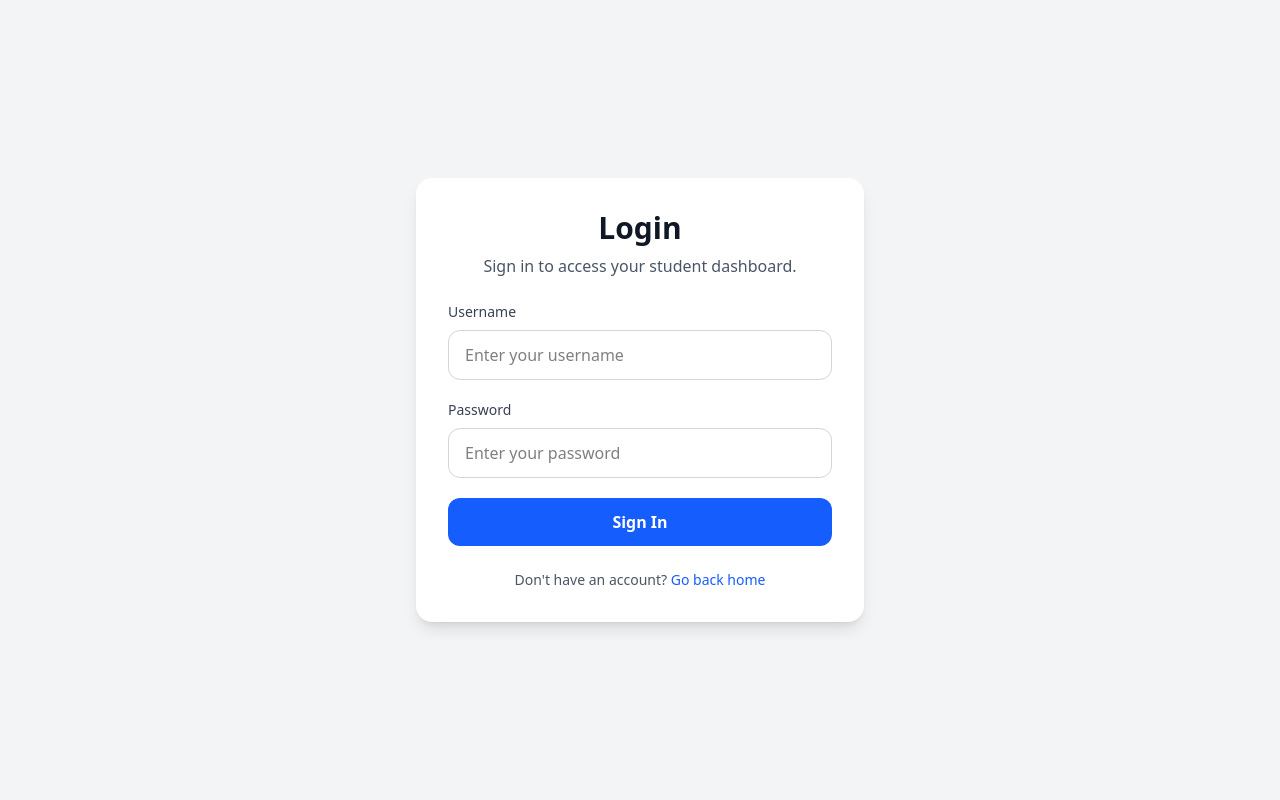
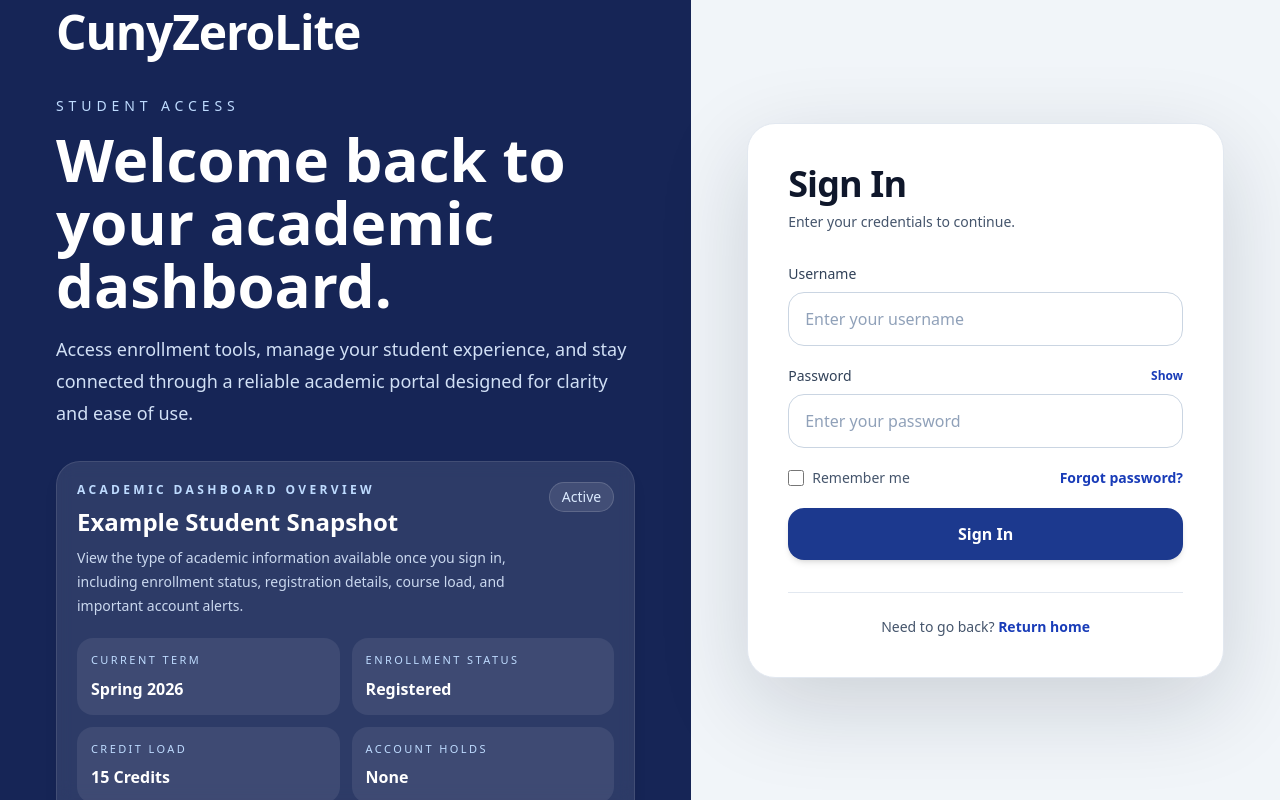
Before and after one commit to dreyesliranzo/CunyZeroLite, a Next.js app: page /login in a window 1280 px wide. Built offline with nearby package versions, Linux system fonts and the light colour scheme.

Commit message:
Polish login page UI and responsive layout

```diff
--- a/src/app/login/page.tsx
+++ b/src/app/login/page.tsx
@@ -1,15 +1,16 @@
 "use client";
 
+import Link from "next/link";
 import { useState } from "react";
-import Link from "next/link";
 
 export default function LoginPage() {
   const [formData, setFormData] = useState({
     username: "",
     password: "",
   });
-
-  const [message, setMessage] = useState("");
+  const [showPassword, setShowPassword] = useState(false);
+  const [errorMessage, setErrorMessage] = useState("");
+  const [isLoggingIn, setIsLoggingIn] = useState(false);
 
   function handleChange(e: React.ChangeEvent<HTMLInputElement>) {
     const { name, value } = e.target;
@@ -18,26 +19,162 @@ export default function LoginPage() {
       ...prev,
       [name]: value,
     }));
+
+    if (errorMessage) {
+      setErrorMessage("");
+    }
   }
 
-  const handleSubmit: React.SubmitEventHandler<HTMLFormElement> = (e) => {
+  function handleSubmit(e: React.SyntheticEvent<HTMLFormElement>) {
     e.preventDefault();
+    setErrorMessage("");
 
     if (!formData.username || !formData.password) {
-      setMessage("Please fill in all fields.");
+      setErrorMessage("Please enter both your username and password.");
       return;
     }
 
-    setMessage(`Logging in as ${formData.username}...`);
-  };
+    const validUsername = "student@cuny.edu";
+    const validPassword = "password123";
+
+    const isValidLogin =
+      formData.username.trim().toLowerCase() === validUsername &&
+      formData.password === validPassword;
+
+    if (!isValidLogin) {
+      setErrorMessage(
+        "Username or password is incorrect. Please check again or reset your password."
+      );
+      return;
+    }
+
+    setIsLoggingIn(true);
+
+    setTimeout(() => {
+      setIsLoggingIn(false);
+      // later replace with router.push("/dashboard")
+    }, 2200);
+  }
 
   return (
-    <main className="min-h-screen bg-gray-100 flex items-center justify-center px-4">
-      <div className="w-full max-w-md bg-white shadow-lg rounded-2xl p-8">
-        <div className="mb-6 text-center">
-          <h1 className="text-3xl font-bold text-gray-900">Login</h1>
-          <p className="text-gray-600 mt-2">
-            Sign in to access your student dashboard.
+    <main className="h-screen overflow-hidden bg-white">
+      <div
+        className={`grid h-screen lg:grid-cols-[1.08fr_0.92fr] transition-all duration-300 ${
+          isLoggingIn ? "scale-[0.99] blur-[2px]" : ""
+        }`}
+      >
+        <section className="hidden h-screen lg:flex bg-blue-950 text-white">
+          <div className="flex w-full items-center justify-center px-10 py-8 xl:px-14 xl:py-10">
+            <div className="w-full max-w-[760px]">
+              <div className="max-w-[620px]">
+                <p className="text-sm font-semibold uppercase tracking-[0.35em] text-blue-200">
+                  Student Portal
+                </p>
+                <h2 className="mt-3 text-4xl font-bold tracking-tight text-white xl:text-5xl">
+                  CunyZeroLite
+                </h2>
+
+                <div className="mt-10">
+                  <p className="text-sm uppercase tracking-[0.35em] text-blue-200">
+                    Student access
+                  </p>
+                  <h1 className="mt-3 text-5xl font-bold leading-[1.05] xl:text-6xl">
+                    Welcome back to your academic dashboard.
+                  </h1>
+                  <p className="mt-4 text-lg leading-8 text-blue-100/95">
+                    Access enrollment tools, manage your student experience, and
+                    stay connected through a reliable academic portal designed
+                    for clarity and ease of use.
+                  </p>
+                </div>
+
+                <div className="group relative mt-8 rounded-3xl border border-white/10 bg-white/10 p-5 shadow-lg backdrop-blur-sm transition-all duration-300 ease-out hover:-translate-y-1 hover:scale-[1.01] hover:bg-white/[0.13] hover:shadow-2xl">
+                  <div className="pointer-events-none absolute inset-0 rounded-3xl opacity-0 transition-opacity duration-300 group-hover:opacity-100">
+                    <div className="absolute -inset-px rounded-3xl border border-blue-300/25" />
+                    <div className="absolute inset-0 rounded-3xl bg-gradient-to-br from-blue-300/8 via-transparent to-white/5" />
+                  </div>
+
+                  <div className="relative flex items-start justify-between gap-4">
+                    <div>
+                      <p className="text-xs font-semibold uppercase tracking-[0.28em] text-blue-200">
+                        Academic Dashboard Overview
+                      </p>
+                      <h3 className="mt-2 text-2xl font-bold text-white">
+                        Example Student Snapshot
+                      </h3>
+                      <p className="mt-2 max-w-md text-sm leading-6 text-blue-100/90">
+                        View the type of academic information available once you
+                        sign in, including enrollment status, registration
+                        details, course load, and important account alerts.
+                      </p>
+                    </div>
+
+                    <div className="rounded-full border border-white/15 bg-white/10 px-3 py-1 text-sm font-medium text-blue-100 transition-all duration-300 group-hover:bg-white/15">
+                      Active
+                    </div>
+                  </div>
+
+                  <div className="relative mt-5 grid grid-cols-2 gap-3">
+                    <div className="rounded-2xl bg-white/8 p-3.5 transition-all duration-300 group-hover:bg-white/10">
+                      <p className="text-[11px] uppercase tracking-[0.22em] text-blue-200">
+                        Current Term
+                      </p>
+                      <p className="mt-2 text-base font-semibold text-white">
+                        Spring 2026
+                      </p>
+                    </div>
+
+                    <div className="rounded-2xl bg-white/8 p-3.5 transition-all duration-300 group-hover:bg-white/10">
+                      <p className="text-[11px] uppercase tracking-[0.22em] text-blue-200">
+                        Enrollment Status
+                      </p>
+                      <p className="mt-2 text-base font-semibold text-white">
+                        Registered
+                      </p>
+                    </div>
+
+                    <div className="rounded-2xl bg-white/8 p-3.5 transition-all duration-300 group-hover:bg-white/10">
+                      <p className="text-[11px] uppercase tracking-[0.22em] text-blue-200">
+                        Credit Load
+                      </p>
+                      <p className="mt-2 text-base font-semibold text-white">
+                        15 Credits
+                      </p>
+                    </div>
+
+                    <div className="rounded-2xl bg-white/8 p-3.5 transition-all duration-300 group-hover:bg-white/10">
+                      <p className="text-[11px] uppercase tracking-[0.22em] text-blue-200">
+                        Account Holds
+                      </p>
+                      <p className="mt-2 text-base font-semibold text-white">
+                        None
+                      </p>
+                    </div>
+                  </div>
+                </div>
+              </div>
+            </div>
+          </div>
+        </section>
+
+        <section className="flex h-screen items-center justify-center bg-slate-100 px-6 py-8 sm:px-8 lg:px-10 xl:px-14">
+          <div className="w-full max-w-[560px]">
+            <div className="rounded-[28px] border border-slate-200 bg-white p-8 shadow-[0_28px_90px_rgba(15,23,42,0.16)] transition-all duration-300 ease-out hover:-translate-y-1 hover:scale-[1.01] hover:shadow-[0_36px_110px_rgba(15,23,42,0.22)] sm:p-10">
+              <div className="mb-8">
+                <div className="mb-5 lg:hidden">
+                  <p className="text-xs font-semibold uppercase tracking-[0.3em] text-slate-500">
+                    Student Portal
+                  </p>
+                  <h2 className="mt-2 text-2xl font-bold tracking-tight text-slate-900">
+                    CunyZeroLite
+                  </h2>
+                </div>
+
+                <h2 className="text-4xl font-bold tracking-tight text-slate-900">
+                  Sign In
+                </h2>
+                <p className="mt-2 text-sm text-slate-600">
+                  Enter your credentials to continue.
                 </p>
               </div>
 
@@ -45,7 +182,7 @@ export default function LoginPage() {
                 <div>
                   <label
                     htmlFor="username"
-              className="block text-sm font-medium text-gray-700 mb-2"
+                    className="mb-2 block text-sm font-medium text-slate-700"
                   >
                     Username
                   </label>
@@ -56,49 +193,94 @@ export default function LoginPage() {
                     placeholder="Enter your username"
                     value={formData.username}
                     onChange={handleChange}
-              className="w-full rounded-xl border border-gray-300 px-4 py-3 outline-none focus:ring-2 focus:ring-blue-500 focus:border-blue-500"
+                    className="w-full rounded-2xl border border-slate-300 bg-white px-4 py-3.5 text-slate-900 placeholder:text-slate-400 outline-none transition-all duration-200 hover:border-slate-400 focus:border-blue-900 focus:ring-4 focus:ring-blue-100"
                   />
                 </div>
 
                 <div>
+                  <div className="mb-2 flex items-center justify-between">
                     <label
                       htmlFor="password"
-              className="block text-sm font-medium text-gray-700 mb-2"
+                      className="block text-sm font-medium text-slate-700"
                     >
                       Password
                     </label>
+                    <button
+                      type="button"
+                      onClick={() => setShowPassword((prev) => !prev)}
+                      className="text-xs font-semibold text-blue-800 transition-colors duration-200 hover:text-blue-950"
+                    >
+                      {showPassword ? "Hide" : "Show"}
+                    </button>
+                  </div>
+
                   <input
                     id="password"
                     name="password"
-              type="password"
+                    type={showPassword ? "text" : "password"}
                     placeholder="Enter your password"
                     value={formData.password}
                     onChange={handleChange}
-              className="w-full rounded-xl border border-gray-300 px-4 py-3 outline-none focus:ring-2 focus:ring-blue-500 focus:border-blue-500"
+                    className="w-full rounded-2xl border border-slate-300 bg-white px-4 py-3.5 text-slate-900 placeholder:text-slate-400 outline-none transition-all duration-200 hover:border-slate-400 focus:border-blue-900 focus:ring-4 focus:ring-blue-100"
                   />
+                </div>
+
+                <div className="flex items-center justify-between text-sm">
+                  <label className="flex items-center gap-2 text-slate-600">
+                    <input
+                      type="checkbox"
+                      className="h-4 w-4 rounded border-slate-300 text-blue-900 focus:ring-blue-200"
+                    />
+                    Remember me
+                  </label>
+
+                  <Link
+                    href="/"
+                    className="font-semibold text-blue-800 transition-colors duration-200 hover:text-blue-950"
+                  >
+                    Forgot password?
+                  </Link>
                 </div>
 
                 <button
                   type="submit"
-            className="w-full bg-blue-600 hover:bg-blue-700 text-white font-semibold py-3 rounded-xl transition"
+                  className="w-full rounded-2xl bg-blue-900 px-4 py-3.5 font-semibold text-white shadow-md transition-all duration-300 ease-out hover:-translate-y-0.5 hover:bg-blue-800 hover:shadow-lg active:translate-y-0"
                 >
                   Sign In
                 </button>
               </form>
 
-        {message && (
-          <p className="mt-4 text-sm text-center text-gray-700">{message}</p>
+              {errorMessage && (
+                <div className="mt-5 rounded-2xl border border-red-200 bg-red-50 px-4 py-3 text-sm text-red-700">
+                  {errorMessage}
+                </div>
               )}
 
-        <div className="mt-6 text-center text-sm text-gray-600">
-          <p>
-            Don&apos;t have an account?{" "}
-            <Link href="/" className="text-blue-600 hover:underline font-medium">
-              Go back home
+              <div className="mt-8 border-t border-slate-200 pt-6 text-center text-sm text-slate-600">
+                Need to go back?{" "}
+                <Link
+                  href="/"
+                  className="font-semibold text-blue-800 transition-colors duration-200 hover:text-blue-950"
+                >
+                  Return home
                 </Link>
+              </div>
+            </div>
+          </div>
+        </section>
+      </div>
+
+      {isLoggingIn && (
+        <div className="fixed inset-0 z-50 flex items-center justify-center bg-slate-950/35 backdrop-blur-sm">
+          <div className="w-[90%] max-w-sm rounded-3xl border border-white/20 bg-white px-8 py-10 text-center shadow-2xl">
+            <div className="mx-auto mb-5 h-14 w-14 animate-spin rounded-full border-4 border-slate-200 border-t-blue-900" />
+            <h3 className="text-2xl font-bold text-slate-900">Signing you in</h3>
+            <p className="mt-2 text-sm text-slate-600">
+              Please wait while we securely log you into your portal.
             </p>
           </div>
         </div>
+      )}
     </main>
   );
 }
```
Lines whose indentation alone changed are shown as unchanged.
